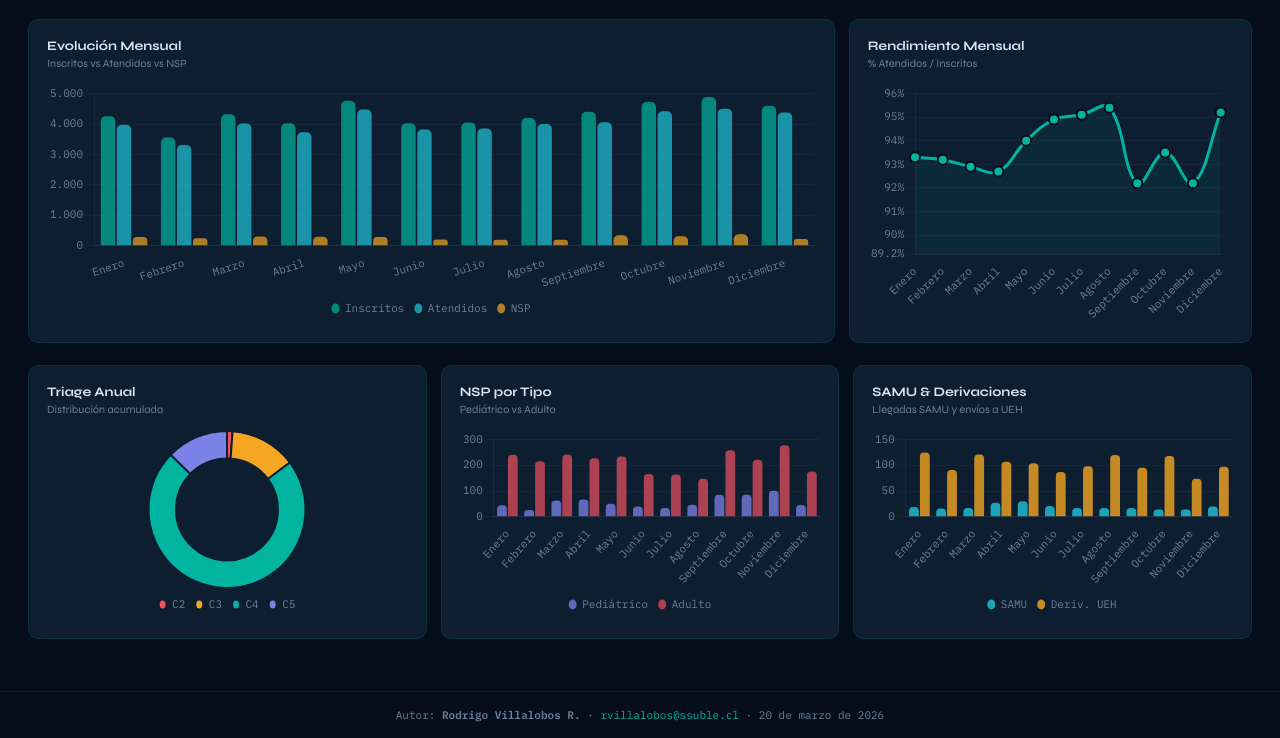
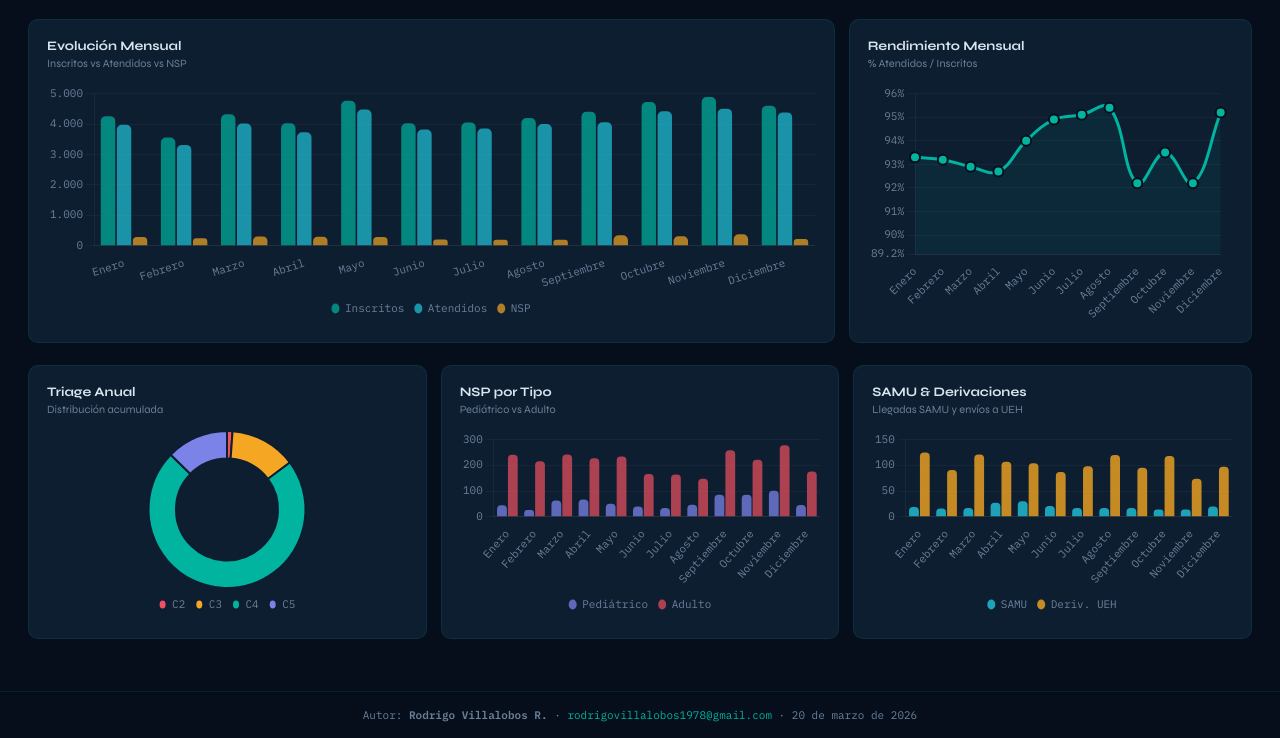
Before and after one commit to detodounpococl/sar, a plain HTML site: page index.html in a window 1280 px wide. Shown: the part 327-1065 px from the top of the page. Drawn offline with nearby package versions, Linux system fonts and the light colour scheme.

Commit message:
Update author's email in footer section

```diff
--- a/index.html
+++ b/index.html
@@ -495,7 +495,7 @@ body{font-family:var(--font);background:var(--bg);color:var(--text);min-height:1
 
 </div><!-- /content -->
 <div class="footer">
-  Autor: <strong>Rodrigo Villalobos R.</strong> · <a href="mailto:rvillalobos@ssuble.cl">rvillalobos@ssuble.cl</a> ·
+  Autor: <strong>Rodrigo Villalobos R.</strong> · <a href="mailto:rodrigovillalobos1978@gmail.com">rodrigovillalobos1978@gmail.com</a> ·
   <span id="footerDate"></span>
 </div>
 
```
